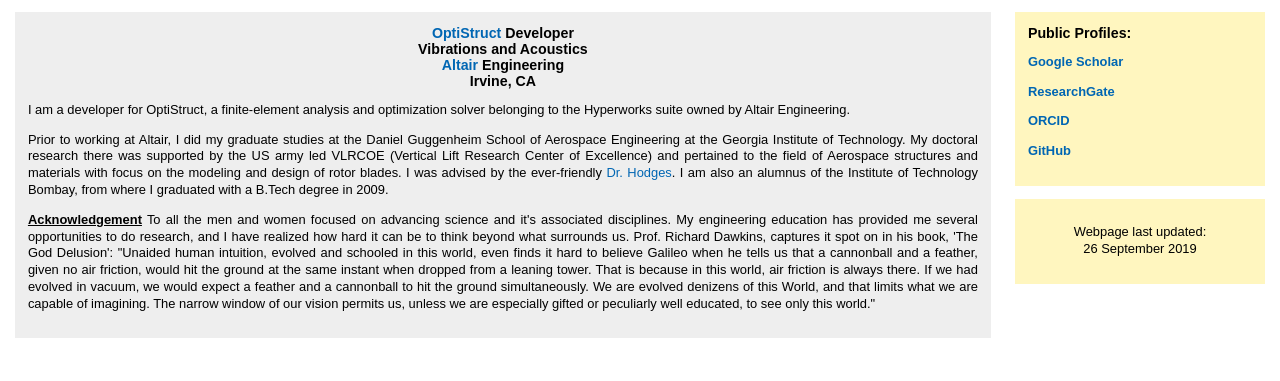
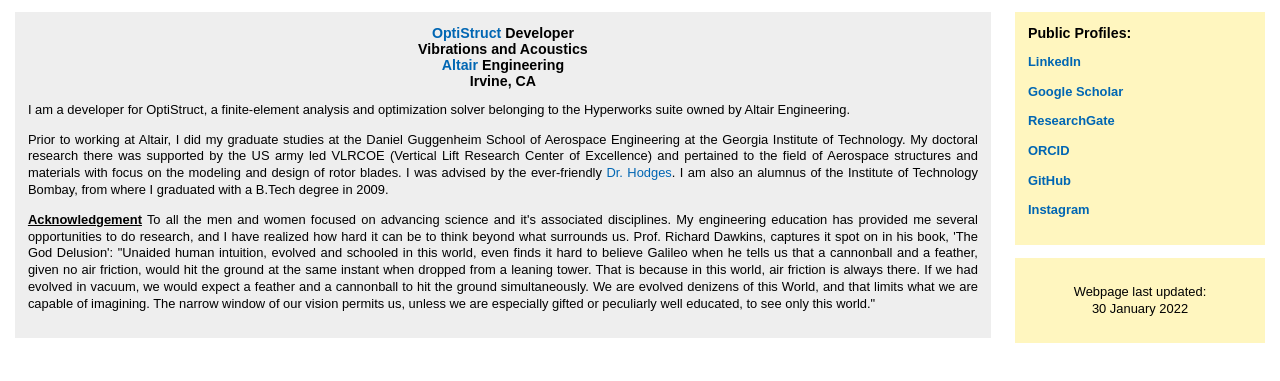
Before and after one commit to ranurag87/ranurag87.github.io, a plain HTML site: page index.html in a window 1280 px wide. Shown: the part 111-492 px from the top of the page. Drawn offline with Linux system fonts and the light colour scheme.

Commit message:
Add files via upload

```diff
--- a/index.html
+++ b/index.html
@@ -39,15 +39,17 @@ opportunities to do research, and I have realized how hard it can be to think be
 <div id="left">
 	<div class="box">
 			<h2>Public Profiles:</h2>
+			<p><b><a href="https://www.linkedin.com/in/anurag-rajagopal-37b56a230/">LinkedIn</a></b><br></p>
 			<p><b><a href="https://scholar.google.com/citations?user=43sY0r4AAAAJ&hl=en&oi=ao">Google Scholar</a></b><br></p>
 			<p><b><a href="https://www.researchgate.net/profile/Anurag_Rajagopal">ResearchGate</a></b><br></p>
 			<p><b><a href="https://orcid.org/0000-0002-7454-5199">ORCID</a></b><br></p>
 			<p><b><a href="https://ranurag87.github.io">GitHub</a></b><br></p>
+			<p><b><a href="https://www.instagram.com/anuragrajagopal7/">Instagram</a></b><br></p>
 	</div>
 
 	<div class="box">
 			<center>
-			<p>Webpage last updated:<br> 26 September 2019</p>
+			<p>Webpage last updated:<br> 30 January 2022</p>
 			</center>
 	</div>
 </div>
```
Also changed, not shown: 1 other file.
